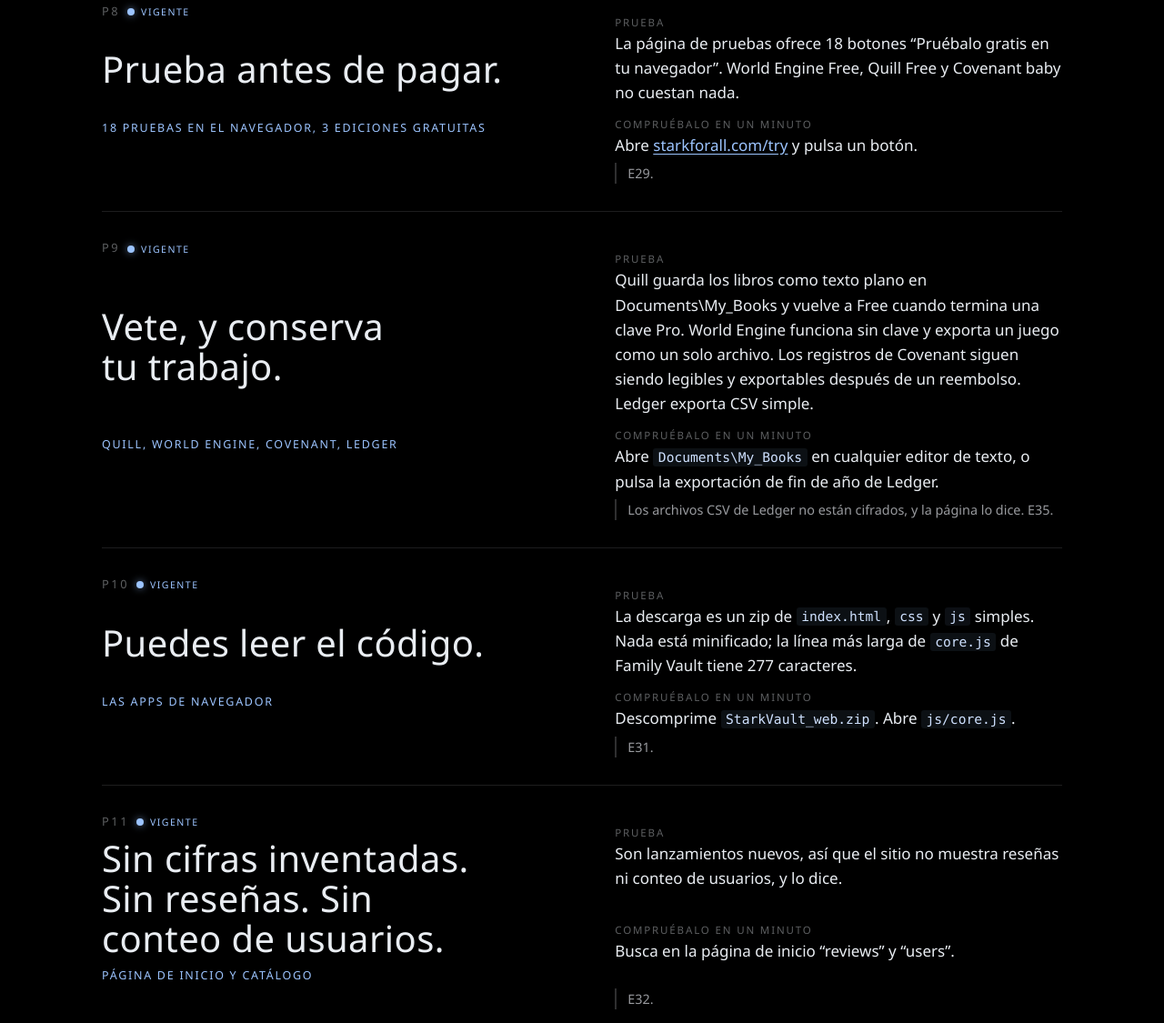
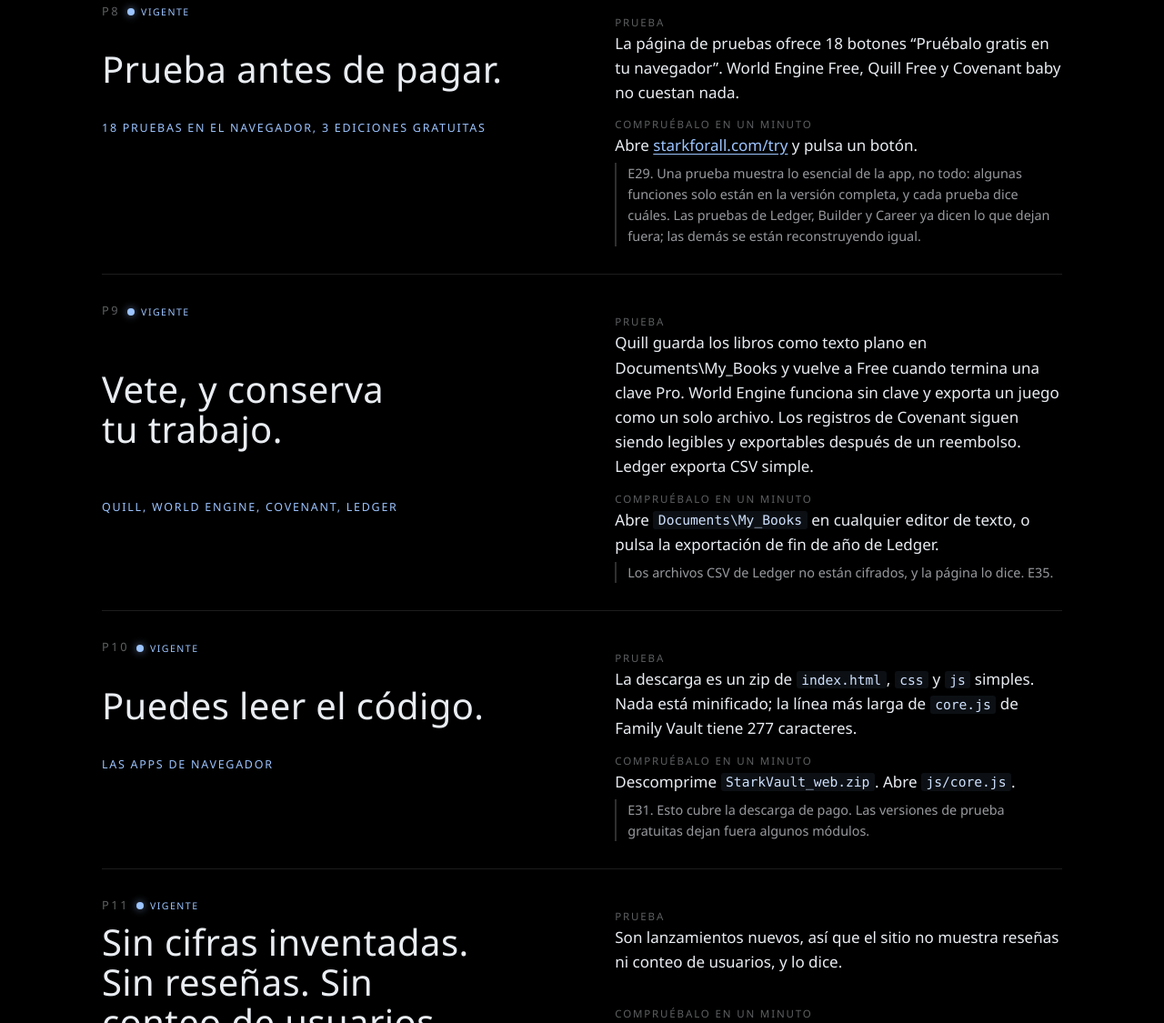
Before and after one commit to ams513/apex, a plain HTML site: page es/index.html in a window 1280 px wide. Shown: the part 4323-5448 px from the top of the page at 91% size. Drawn offline with Linux system fonts and the light colour scheme.

Commit message:
P8 and P10 scope sentences (trials show the core; code promise covers the paid download)

```diff
--- a/es/index.html
+++ b/es/index.html
@@ -98,7 +98,7 @@
 <h3>Prueba antes de pagar.</h3>
 <p class="scope">18 pruebas en el navegador, 3 ediciones gratuitas</p>
 <dl><div><dt>Prueba</dt><dd>La página de pruebas ofrece 18 botones “Pruébalo gratis en tu navegador”. World Engine Free, Quill Free y Covenant baby no cuestan nada.</dd></div><div><dt>Compruébalo en un minuto</dt><dd>Abre <a href="https://starkforall.com/try/">starkforall.com/try</a> y pulsa un botón.</dd></div></dl>
-<p class="note">E29.</p>
+<p class="note">E29. Una prueba muestra lo esencial de la app, no todo: algunas funciones solo están en la versión completa, y cada prueba dice cuáles. Las pruebas de Ledger, Builder y Career ya dicen lo que dejan fuera; las demás se están reconstruyendo igual.</p>
 </article><article class="pr" id="p9">
 <p class="pr-n">P9 <span class="tag t-live">Vigente</span></p>
 <h3>Vete, y conserva tu trabajo.</h3>
@@ -110,7 +110,7 @@
 <h3>Puedes leer el código.</h3>
 <p class="scope">Las apps de navegador</p>
 <dl><div><dt>Prueba</dt><dd>La descarga es un zip de <code>index.html</code>, <code>css</code> y <code>js</code> simples. Nada está minificado; la línea más larga de <code>core.js</code> de Family Vault tiene 277 caracteres.</dd></div><div><dt>Compruébalo en un minuto</dt><dd>Descomprime <code>StarkVault_web.zip</code>. Abre <code>js/core.js</code>.</dd></div></dl>
-<p class="note">E31.</p>
+<p class="note">E31. Esto cubre la descarga de pago. Las versiones de prueba gratuitas dejan fuera algunos módulos.</p>
 </article><article class="pr" id="p11">
 <p class="pr-n">P11 <span class="tag t-live">Vigente</span></p>
 <h3>Sin cifras inventadas. Sin reseñas. Sin conteo de usuarios.</h3>
```
Also changed, not shown: index.html (+2 -2 lines).
